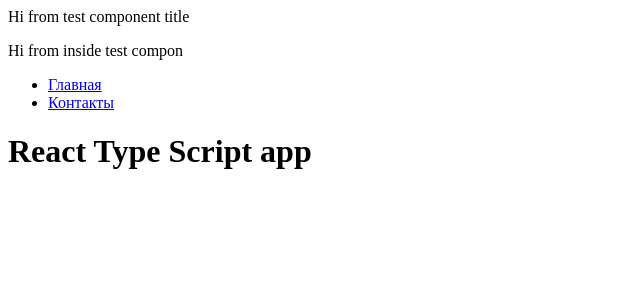
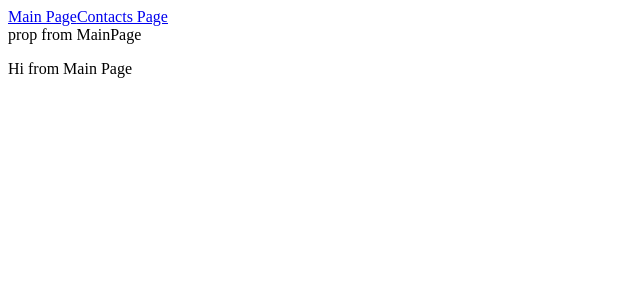
Before and after one commit to maxershov/Max-Ershov-Site, a React app: page /test in a window 1280 px wide. Shown: the top 300 px of the page, without its empty margins (0-640 px from the left). Built offline with nearby package versions, Linux system fonts and the light colour scheme; the HTML template or start-up script is replaced by a standard one.

Commit message:
add react-router-dom , change in Webpack.cfg, MainPage, ContactsPage
Fix bug with react-router BrowserRouter update with new webpack config

```diff
--- a/package.json
+++ b/package.json
@@ -20,12 +20,14 @@
     "homepage": "https://github.com/maxershov/Max-Ershov-Site#readme",
     "dependencies": {
         "react": "^16.12.0",
-        "react-dom": "^16.12.0"
+        "react-dom": "^16.12.0",
+        "react-router-dom": "^5.1.2"
     },
     "devDependencies": {
         "@babel/core": "^7.7.7",
         "@types/react": "^16.9.17",
         "@types/react-dom": "^16.9.4",
+        "@types/react-router-dom": "^5.1.3",
         "@types/webpack-env": "^1.15.0",
         "@typescript-eslint/eslint-plugin": "^2.15.0",
         "@typescript-eslint/parser": "^2.15.0",
--- /dev/null
+++ b/src/components/App.tsx
@@ -0,0 +1,23 @@
+import * as React from "react";
+import { BrowserRouter as Router, Route, Link, Switch } from 'react-router-dom';
+import { MainPage } from "./MainPage";
+import { ContactsPage } from "./ContactsPage";
+
+const App = () => {
+        return (
+          <Router>
+            <div>
+              <nav>
+                <Link to="/main">Main Page</Link>
+                <Link to="/contacts">Contacts Page</Link>
+              </nav>
+              <Switch>
+                <Route exact path="/test" component={MainPage} />
+                <Route exact path="/contacts" component={ContactsPage} />
+              </Switch>
+            </div>
+          </Router>
+        );
+}
+
+export default App;
--- /dev/null
+++ b/src/components/ContactsPage.tsx
@@ -0,0 +1,16 @@
+import * as React from 'react';
+
+export interface ContactsPageProps {
+    title?: string
+}
+
+export function ContactsPage ({
+    title = "contacts page prop",
+}: ContactsPageProps){
+    return (
+      <div>
+        {title}
+        <p>Hi from inside contacts page</p>
+      </div>
+    )
+}
--- /dev/null
+++ b/src/components/MainPage.tsx
@@ -0,0 +1,16 @@
+import * as React from 'react';
+
+export interface MainPageProps {
+    title?: string
+}
+
+export function MainPage ({
+    title = "prop from MainPage",
+}: MainPageProps){
+    return (
+      <div>
+        {title}
+        <p>Hi from Main Page</p>
+      </div>
+    )
+}
--- a/src/components/Menu.tsx
+++ /dev/null
@@ -1,24 +0,0 @@
-import * as React from 'react';
-
-
-
-const Menu = () => {
-    return (
-      <nav>
-        <ul className="menu_container">
-          <li>
-            <a href="/">
-            Главная
-            </a>
-          </li>
-          <li>
-            <a href="/contact">
-            Контакты
-            </a>
-          </li>
-        </ul>
-      </nav>
-    )
-}
-
-export default Menu;
--- a/src/components/TestComponent.tsx
+++ /dev/null
@@ -1,16 +0,0 @@
-import * as React from 'react';
-
-export interface TestComponentProps {
-    title?: string
-}
-
-export function TestComponent ({
-    title = "default value",
-}: TestComponentProps){
-    return (
-      <div>
-        {title}
-        <p>Hi from inside test compon</p>
-      </div>
-    )
-}
--- a/src/index.tsx
+++ b/src/index.tsx
@@ -1,20 +1,7 @@
 /* eslint-disable react/prefer-stateless-function */
 import * as React from "react";
+import { render } from "react-dom";
+import App from './components/App'
 
-import { render } from "react-dom";
-import {TestComponent} from "./components/TestComponent";
-import Menu from "./components/Menu";
-
-class App extends React.Component {
-  public render(): React.ReactNode {
-    return (
-      <div>
-        <TestComponent title="Hi from test component title" />
-        <Menu />
-        <h1>React Type Script app</h1>
-      </div>
-    );
-  }
-}
 
 render(<App />, document.getElementById("root"));
--- a/tsconfig.json
+++ b/tsconfig.json
@@ -8,7 +8,7 @@
         "jsx": "react"
     },
     "include": [
-        "./src/**/*", "./src/components/*"
+        "./src/**/*"
     ],
     "exclude": [
         "./node_modules"
--- a/webpack.config.js
+++ b/webpack.config.js
@@ -7,9 +7,8 @@ module.exports = {
     entry: './src/index.tsx',
     output: {
         filename: 'main.js',
-        chunkFilename: "[name].bundle.js"
-        // path: path.join(__dirname, 'dist'),
-        // publicPath: '/'
+        chunkFilename: "[name].bundle.js",
+        publicPath: '/'
     },
 
     devServer: {
@@ -18,6 +17,7 @@ module.exports = {
         watchContentBase: true,
         progress: true,
         contentBase: path.join(__dirname, 'dist'),
+        historyApiFallback: true // on 404 load publicPath => for BrowserRouter on refresh
         // publicPath: '/'
     },
 
```
Also changed, not shown: 1 other file (tests, documents, lock files or other folders).
